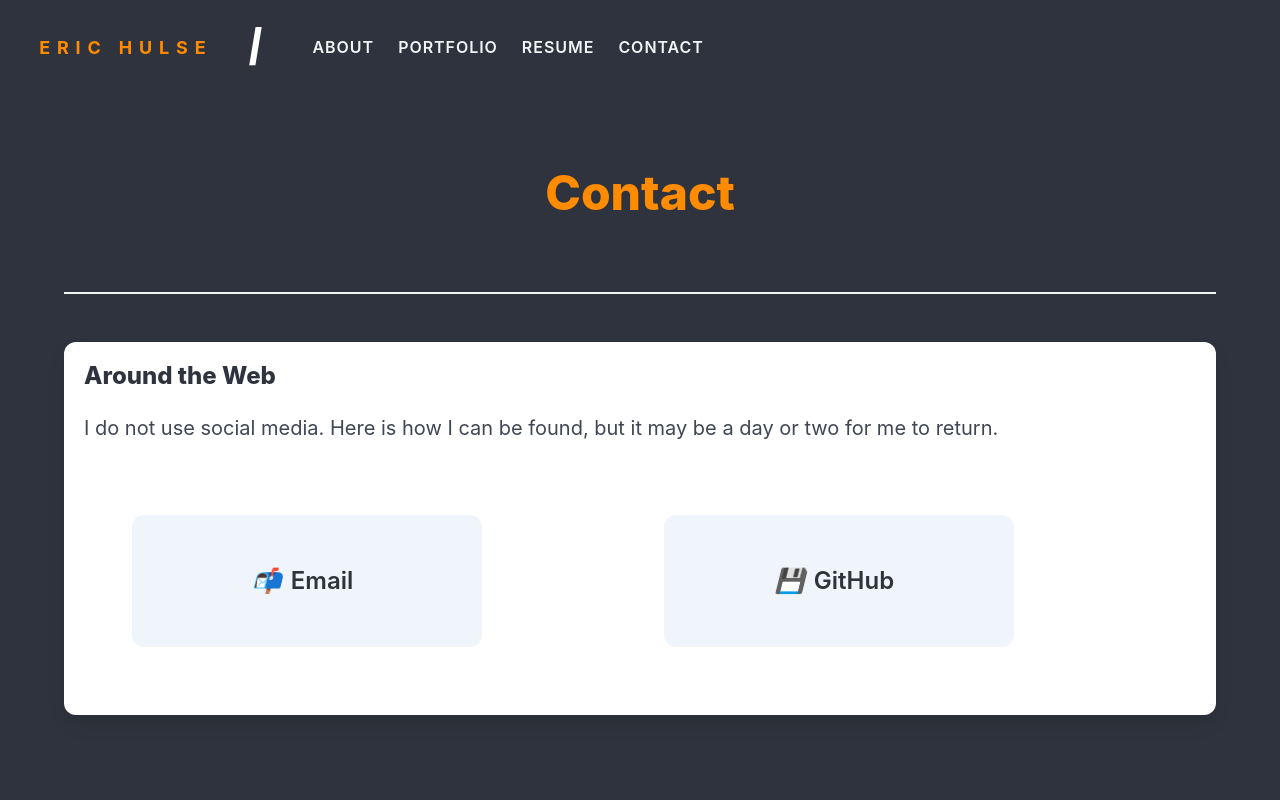
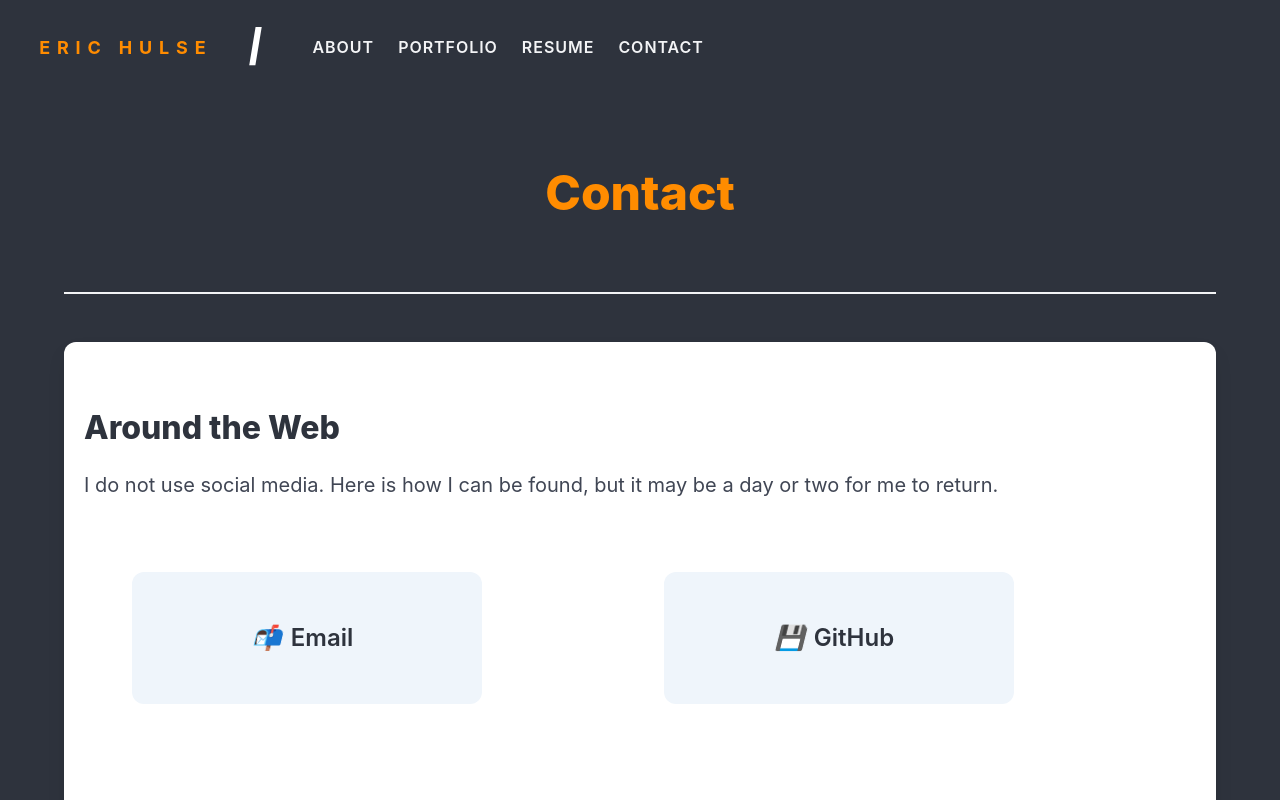
Before and after one commit to sempercuriosus/portfolio-v2, a React (Vite) app: page /contact in a window 1280 px wide. Shown: the top 800 px of the page. Built offline with nearby package versions, Linux system fonts and the light colour scheme.

Commit message:
updated title

```diff
--- a/src/components/Contact/contact.jsx
+++ b/src/components/Contact/contact.jsx
@@ -22,12 +22,15 @@ function Contact() {
       <br />
 
       <div className='box is-size-5'>
-        <h2 className='title is-4'>Around the Web</h2>
+        <div
+          className='block'
+          style={{ padding: '3rem 0' }}>
+          <h2 className='title is-3'>Around the Web</h2>
 
           <p className='block'>
             {' '}
-          I do not use social media. Here is how I can be found, but it may be a
-          day or two for me to return.
+            I do not use social media. Here is how I can be found, but it may be
+            a day or two for me to return.
           </p>
 
           <div className='section'>
@@ -56,6 +59,7 @@ function Contact() {
             </div>
           </div>
         </div>
+      </div>
     </section>
   );
 }
```
Lines whose indentation alone changed are shown as unchanged.
